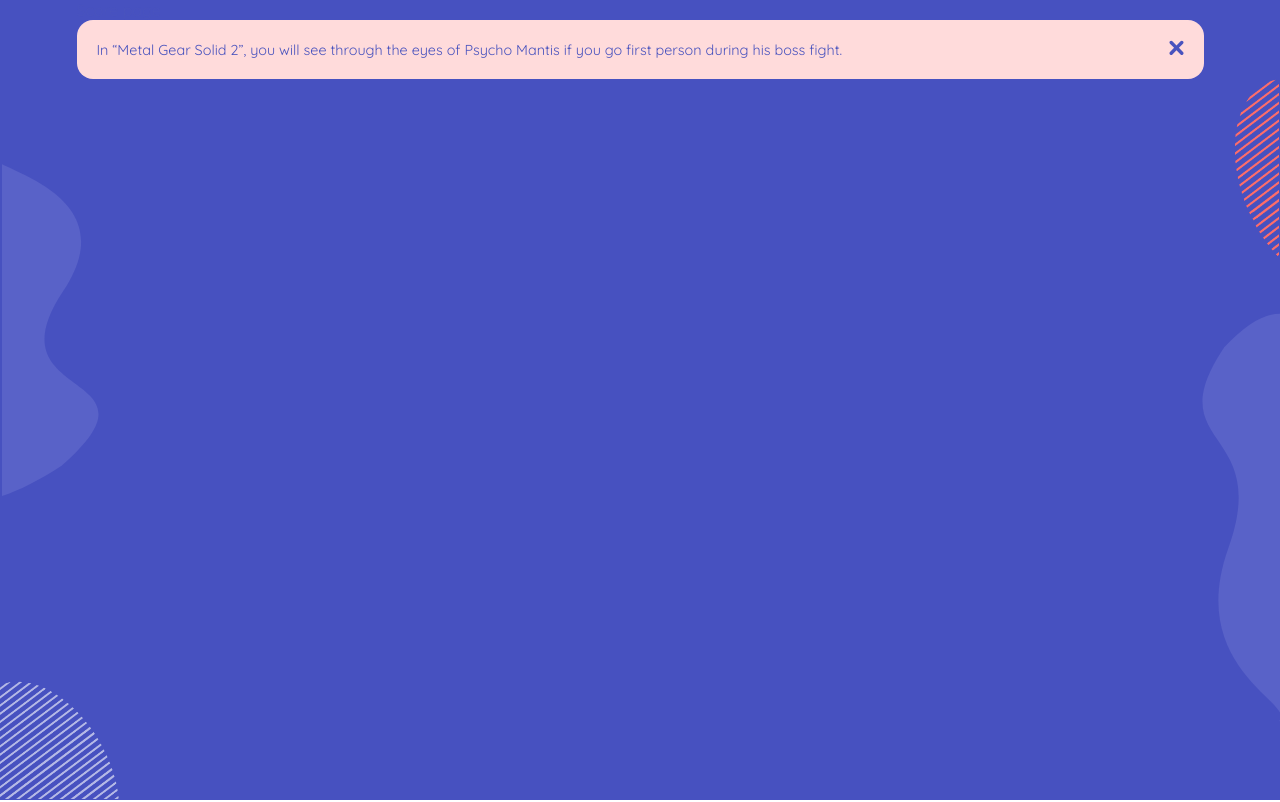
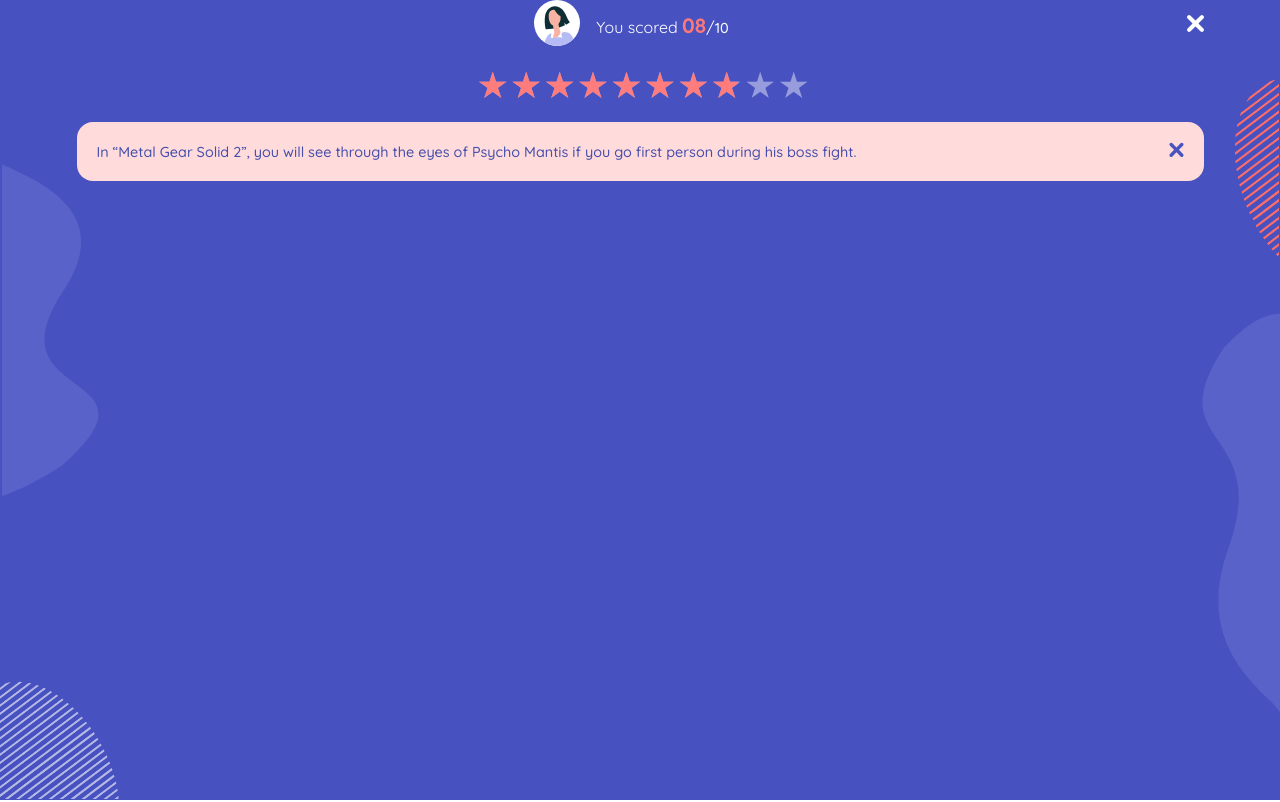
Before and after one commit to njihiamark/quiz-app-next, a Next.js app: page /score in a window 1280 px wide. Built offline with nearby package versions, Linux system fonts and the light colour scheme.

Commit message:
initial score component

```diff
--- /dev/null
+++ b/src/components/Score.tsx
@@ -0,0 +1,28 @@
+import React from 'react';
+import styles from './score.module.scss';
+import Image from 'next/image';
+
+type Props = {
+
+  }
+
+const Score = () => (
+    <div className="mb-1">
+        <div className={styles["score-info"]+" mb-1"}>
+            <div className={styles["score-info__first-sec"]}>
+                <div className={styles["score-info__avatar"]}>
+                    <Image src="/images/avatar.svg" layout="fixed" width={46} height={46} />
+                </div>
+                <span> You scored <span className={styles["score-info__actual"]}>08</span>/<span className={styles["score-info__base"]}>10</span></span>
+            </div>
+            <div className={styles["score-info__cross"]}>
+                <Image src="/images/white-cross.svg" width={17} height={17} />
+            </div>
+        </div>
+        <div className={styles["star-ratings"]+" "+styles["eighth"]}></div>
+    </div>
+
+
+);
+
+export default Score;
--- a/src/components/ScoreCard.tsx
+++ b/src/components/ScoreCard.tsx
@@ -7,11 +7,10 @@
     status: string,
 }
 
-console.log(styles);
 const ScoreCard =({desc = "", status = ""}: Props) => (
     <div className={styles["score-card"]+` ${status === "pass" ? styles["score-card--pass"] : styles["score-card--fail"]}`}>
         {desc}
-        <span className={styles["score-card__mark"]}>{status === "pass" ? <Image src="/images/tick.svg" width={20} height={15} /> : <Image src="/images/cross.svg" width={15} height={15} />}</span>
+        <span className={styles["score-card__mark"]}>{status === "pass" ? <Image src="/images/tick.svg" width={20} height={15} layout="fixed" /> : <Image src="/images/cross.svg" width={15} height={15} layout="fixed" />}</span>
     </div>
 );
 
--- a/src/components/layout.module.scss
+++ b/src/components/layout.module.scss
@@ -3,6 +3,7 @@
   min-height: 100vh;
   &--dark {
     background: #4751c0;
+    color: #ffffff;
     .pattern {
       position: absolute;
       &__pattern1 {
@@ -49,6 +50,8 @@
   }
   &--light {
     background: #ffffff;
+    color: #464fac;
+
     .pattern {
       position: absolute;
       &__pattern1 {
--- /dev/null
+++ b/src/components/score.module.scss
@@ -0,0 +1,93 @@
+.score-info {
+  display: flex;
+  align-items: center;
+  justify-content: center;
+  .score-info__first-sec {
+    flex: 1;
+    display: flex;
+    justify-content: center;
+    align-items: center;
+  }
+  .score-info__avatar {
+    margin-right: 1rem;
+    img {
+      background-color: #ffffff;
+      border-radius: 50%;
+    }
+  }
+  .score-info__actual {
+    font-weight: 700;
+    font-size: 1.3rem;
+    color: #ff7878;
+  }
+  .score-info__base {
+    font-weight: 500;
+    font-size: 0.9rem;
+  }
+  .score-info__cross {
+    margin-left: auto;
+    order: 2;
+  }
+}
+
+.star-ratings {
+  unicode-bidi: bidi-override;
+  color: #969cdc;
+  font-size: 2rem;
+  width: 20.5rem;
+  margin: 0 auto;
+  position: relative;
+  &::before {
+    content: "★★★★★★★★★★";
+  }
+  &.zero::after {
+    width: 0%;
+  }
+  &.first::after {
+    width: 10%;
+  }
+  &.second::after {
+    width: 20%;
+  }
+  &.third::after {
+    width: 30%;
+  }
+  &.fourth::after {
+    width: 40%;
+  }
+  &.fifth::after {
+    width: 50%;
+  }
+  &.sixth::after {
+    width: 60%;
+  }
+  &.seventh::after {
+    width: 70%;
+  }
+  &.eighth::after {
+    width: 80%;
+  }
+  &.nineth::after {
+    width: 90%;
+  }
+  &.tenth::after {
+    width: 100%;
+  }
+  &::after {
+    color: #ff7c7c;
+    content: "★★★★★★★★★★";
+    position: absolute;
+    z-index: 1;
+    display: block;
+    left: 0;
+    top: 0;
+    overflow: hidden;
+  }
+}
+
+@media only screen and (max-width: 767px) {
+  .star-ratings {
+    font-size: 1rem;
+    width: 10rem;
+  }
+}
--- a/src/components/scorecard.module.scss
+++ b/src/components/scorecard.module.scss
@@ -5,6 +5,8 @@
   border-radius: 1rem;
   display: flex;
   align-items: center;
+  color: #464FAC;
+  font-weight: 500;
   &--pass{
     background-color: #ffffff;
   }
--- a/src/pages/score.tsx
+++ b/src/pages/score.tsx
@@ -1,11 +1,12 @@
 import type { NextPage } from 'next';
 import Layout from '../components/Layout';
 import ScoreCard from '../components/ScoreCard';
+import Score from '../components/Score';
 
 const ScorePage: NextPage = () => {
     return(
         <Layout theme="dark">
-            <div>Score page</div>
+            <Score />
             <ScoreCard desc="In “Metal Gear Solid 2”, you will see through the eyes of Psycho Mantis if you go first person during his boss fight." status="fail"/>
         </Layout>
     );
--- a/src/styles/globals.scss
+++ b/src/styles/globals.scss
@@ -23,6 +23,10 @@
   margin-left: 1rem;
 }
 
+.mb-1{
+  margin-bottom: 1rem;
+}
+
 * {
   box-sizing: border-box;
 }
```
Also changed, not shown: public/images/avatar.svg (added), public/images/white-cross.svg (added).
